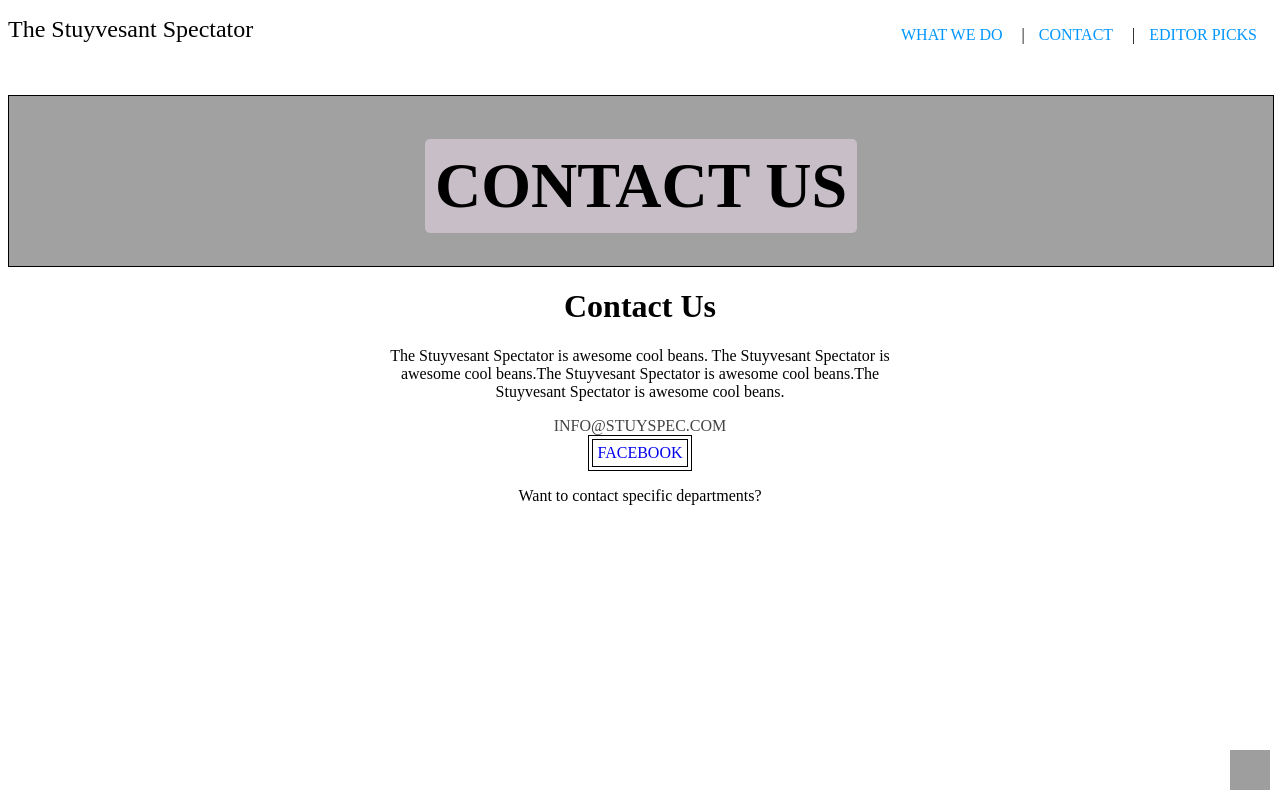
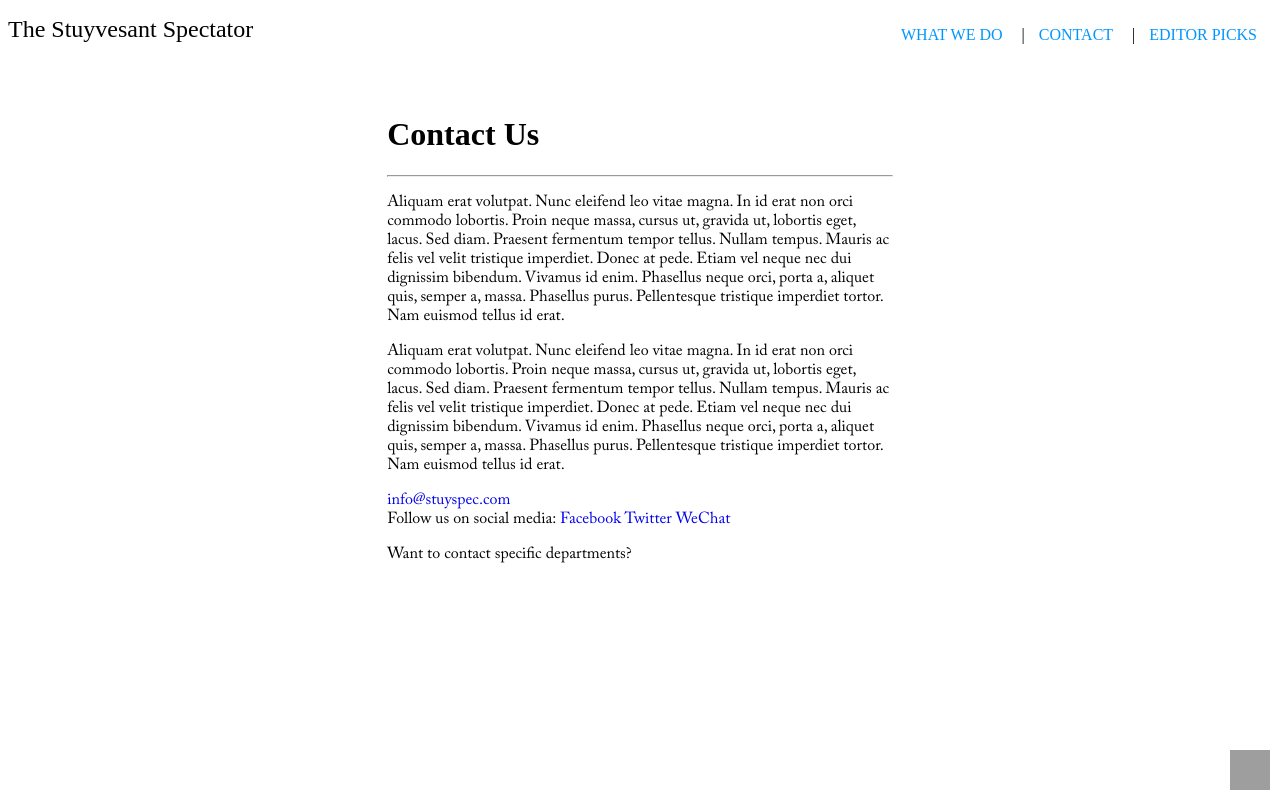
Before and after one commit to georgezheng123/potato, a plain HTML site: page contact.html in a window 1280 px wide. Drawn offline with Linux system fonts and the light colour scheme; grey boxes are pictures that could not be loaded; a web font is replaced by a local one.

Commit message:
added new yorker aesthetic

```diff
--- a/contact.html
+++ b/contact.html
@@ -25,33 +25,62 @@
         <a href="contact.html"     class="link-general">CONTACT  </a> |
         <a href="editorpicks.html" class="link-general">EDITOR PICKS</a></span>
     </p><br><br>
-    <center>
-        <div class="welcomeMat-container">
-        <h1 class="welcome-text">CONTACT US</h1>
-        </div>
-    </center>
+    <!-- <center> -->
+    <!--     <div class="welcomeMat-container"> -->
+    <!--     <h1 class="welcome-text">CONTACT US</h1> -->
+    <!--     </div> -->
+    <!-- </center> -->
 
 <!--todo: change custom.js to make the emails just links-->
-    <center class="contact-container">
+    <div class="contact-container">
 
-        <h1>Contact Us</h1>
+      <h1 class="contact-header">Contact Us</h1>
+      <hr>
+
+      <div class="contact-content">
         <p>
-            The Stuyvesant Spectator is awesome cool beans. The Stuyvesant Spectator is awesome cool beans.The Stuyvesant Spectator is awesome cool beans.The Stuyvesant Spectator is awesome cool beans.
+            Aliquam erat volutpat. Nunc eleifend leo vitae magna. In id erat non
+            orci commodo lobortis. Proin neque massa, cursus ut, gravida ut,
+            lobortis eget, lacus. Sed diam. Praesent fermentum tempor tellus.
+            Nullam tempus. Mauris ac felis vel velit tristique imperdiet. Donec
+            at pede. Etiam vel neque nec dui dignissim bibendum. Vivamus id
+            enim. Phasellus neque orci, porta a, aliquet quis, semper a, massa.
+            Phasellus purus. Pellentesque tristique imperdiet tortor. Nam
+            euismod tellus id erat.
         </p>
-        <a class="email general" href="mailto:info@stuyspec.com">info@stuyspec.com</a>
+        <p>
+            Aliquam erat volutpat. Nunc eleifend leo vitae magna. In id erat non orci
+            commodo lobortis. Proin neque massa, cursus ut, gravida ut, lobortis eget,
+            lacus. Sed diam. Praesent fermentum tempor tellus. Nullam tempus. Mauris ac
+            felis vel velit tristique imperdiet. Donec at pede. Etiam vel neque nec dui
+            dignissim bibendum. Vivamus id enim. Phasellus neque orci, porta a, aliquet
+            quis, semper a, massa. Phasellus purus. Pellentesque tristique imperdiet tortor.
+            Nam euismod tellus id erat.
+        </p>
+
+        <a class="email general"
+           href="mailto:info@stuyspec.com">
+          info@stuyspec.com
+        </a>
         <br>
-        <table>
-            <tr>
-                <td><a target="_blank" href="https://www.facebook.com/stuyspectator/">Facebook</td>
-            </tr>
-        </table>
+        Follow us on social media:
+        <a href="https://www.facebook.com/stuyspectator/">
+          Facebook
+        </a>
+        <a href="http://tinyurl.com/4poyc6x">
+          Twitter
+        </a>
+        <a href="https://stackoverflow.com/admin.php">
+          WeChat
+        </a>
+
 
         <p>
             Want to contact specific departments?
         </p>
         <div class="contact-info-sections"></div>
-
-    </center>
+      </div>
+    </div>
 
     <script type="text/javascript" src="js/custom.js"></script>
     <script>
--- a/css/custom.css
+++ b/css/custom.css
@@ -173,37 +173,10 @@ blockquote::after {
     width: 40%;
 }
 
-.email {
-    font-family: "Times New Roman";
-}
-
-.general {
-    color: #444;
-    text-transform: uppercase;
-    font-size: 16px;
-}
-
-.general:hover {
-    color: #888;
-}
-
-.contact-container table,
-.contact-container table td {
-     border: 1px solid #000;
-     text-transform: uppercase;
-     padding: 1px;
-     transition-duration: .2s;
-     color: #000;
-}
-
-.contact-container td {
-    padding: 4px !important;
-}
-
- .contact-container td:hover {
-     background: #000;
-     cursor: pointer;
-     color: #fff;
+ .contact-header {
+     font-family: "avenir_next";
  }
 
- .conta
+ .contact-content {
+     font-family: "adobe_caslon_reg";
+ }
```
